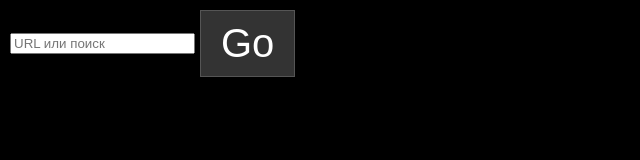
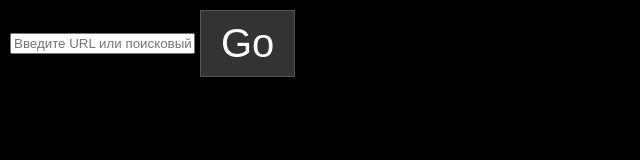
Before and after one commit to vakulenkoroman50-web/Spremon, a website: page public/url.html in a window 1280 px wide. Shown: the full height of the page, 0-640 px from the left. Drawn offline with Linux system fonts and the light colour scheme.

Commit message:
Update url.html

```diff
--- a/public/url.html
+++ b/public/url.html
@@ -2,7 +2,7 @@
 <html lang="ru">
 <head>
     <meta charset="UTF-8">
-    <title>Home page</title>
+    <title>URL Go & Search</title>
     <style>
         body {
             margin: 0;
@@ -45,7 +45,7 @@
 <body>
 
     <div class="container">
-        <input type="text" id="urlInput" placeholder="URL или поиск">
+        <input type="text" id="urlInput" placeholder="Введите URL или поисковый запрос">
         <button onclick="go()">Go</button>
     </div>
 
```
